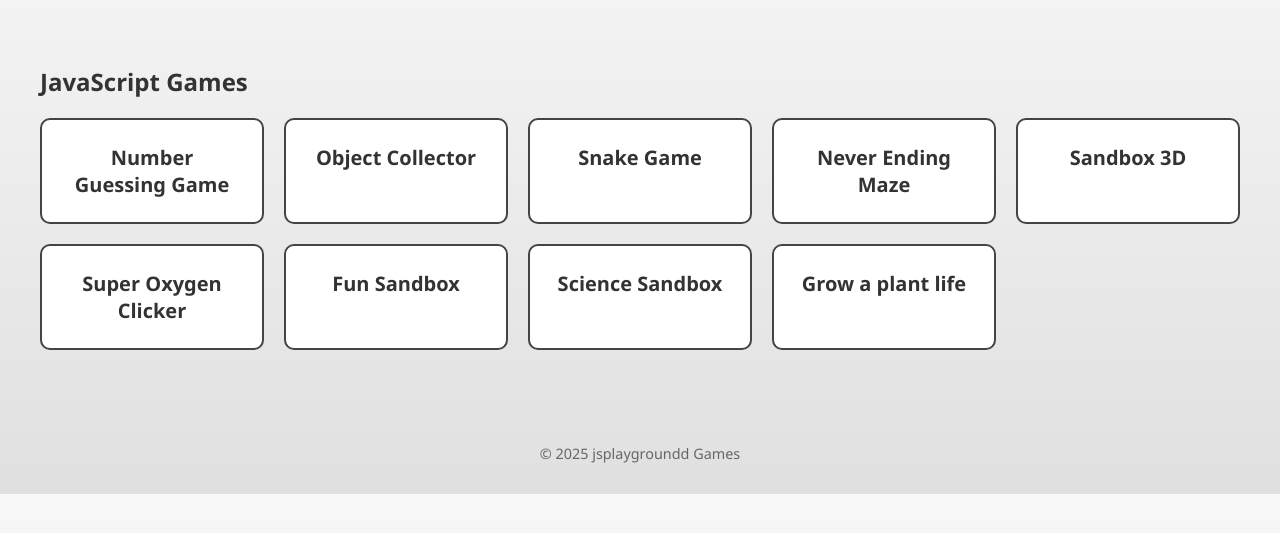
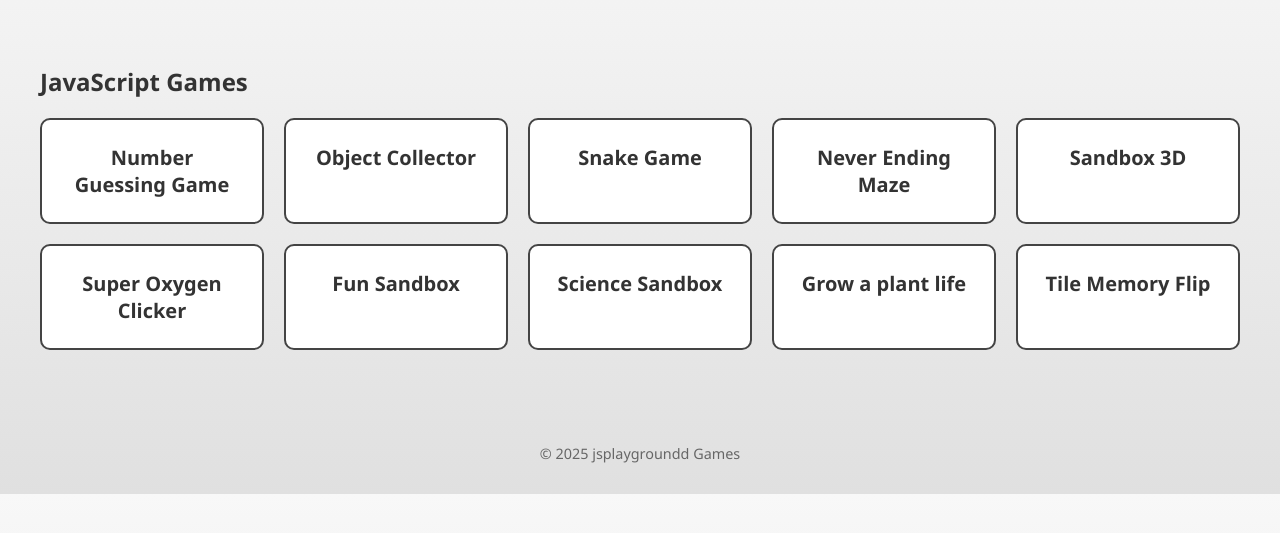
Before and after one commit to Worp2K-DEV/JSPlayground, a plain HTML site: page index.html in a window 1280 px wide. Shown: the part 125-658 px from the top of the page. Drawn offline with Linux system fonts and the light colour scheme.

Commit message:
index.html

```diff
--- a/index.html
+++ b/index.html
@@ -46,6 +46,8 @@
                     <div class="game-title">Science Sandbox</div>
                 <a href="js-games/game9.html" class="game-card">
                     <div class="game-title">Grow a plant life</div>
+                <a href="js-games/game10.html" class="game-card">
+                    <div class="game-title">Tile Memory Flip</div>
                 </a>
             </div>
         </section>
```
